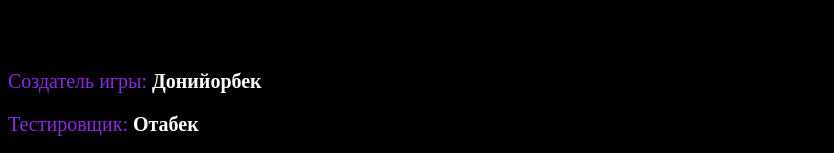
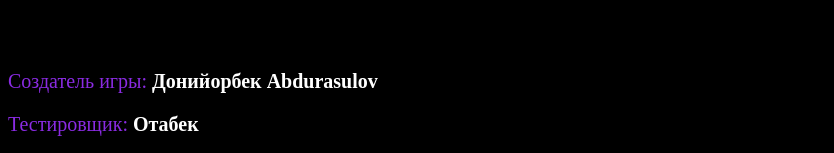
Before and after one commit to Doniyor0398/Game--Rock-Paper-Scissors, a plain HTML site: page index.html in a window 1280 px wide. Shown: the part 652-805 px from the top of the page, without its empty margins (0-834 px from the left). Drawn offline with Linux system fonts and the light colour scheme.

Commit message:
addHtmlCssJs

```diff
--- a/app.js
+++ b/app.js
@@ -19,6 +19,8 @@ let ResultDivUser = document.getElementById("resultDiv");
 // КНОПКА КАМЕНЬ
 kamenBtn.onclick = function () {
   let randomNumber = Math.random();
+  console.log(randomNumber);
+
   if (randomNumber >= 0 && randomNumber < 1 / 3) {
     result = ResultDivUser.innerHTML = imgSrcKamen;
   } else if (randomNumber >= 1 / 3 && randomNumber < 2 / 3) {
--- a/index.html
+++ b/index.html
@@ -79,47 +79,6 @@
     </style>
   </head>
   <body>
-    <!-- <div class="container">
-      <div class="main">
-        <div class="containerBody">
-          <h3 class="containerBodyTitle">Камень-Ножницы-Бумага</h3>
-          <div class="buttonContainer">
-            <button id="kamen">
-              <img
-                id="kamenImg"
-                src="./imgIcon/icons8-будь-мужиком,-блеать-48.png"
-              />
-            </button>
-
-            <button id="nojnitsa">
-              <img src="./imgIcon/icons8-рука-ножницы-тип-кожи-2-48.png" />
-            </button>
-
-            <button id="bumaga">
-              <img
-                id="imgBumaga"
-                src="./imgIcon/icons8-вся-рука-48.png"
-                alt="imgSrcBumaga"
-              />
-            </button>
-          </div>
-          <div class="resultBody">
-            <div id="randomNumber" class="randomNumber"></div>
-            <div id="itog" class="randomNumber"></div>
-          </div>
-          <div id="resultDiv" class="result"></div>
-        </div>
-      </div>
-
-      <footer>
-        <p class="footerText">
-          Создатель игры: <b style="color: white">Донийорбек</b>
-        </p>
-        <p class="footerText">
-          Тестировщик: <b style="color: white">Отабек</b>
-        </p>
-      </footer>
-    </div> -->
     <div class="wrapper">
       <header class="header">
         <h3 class="containerBodyTitle">Камень-Ножницы-Бумага</h3>
@@ -155,7 +114,10 @@
       </main>
       <footer class="footer">
         <p class="footerText">
-          Создатель игры: <b style="color: white">Донийорбек</b>
+          Создатель игры:
+          <b style="color: white"
+            >Донийорбек <span class="span">Abdurasulov</span></b
+          >
         </p>
         <p class="footerText">
           Тестировщик: <b style="color: white">Отабек</b>
```
